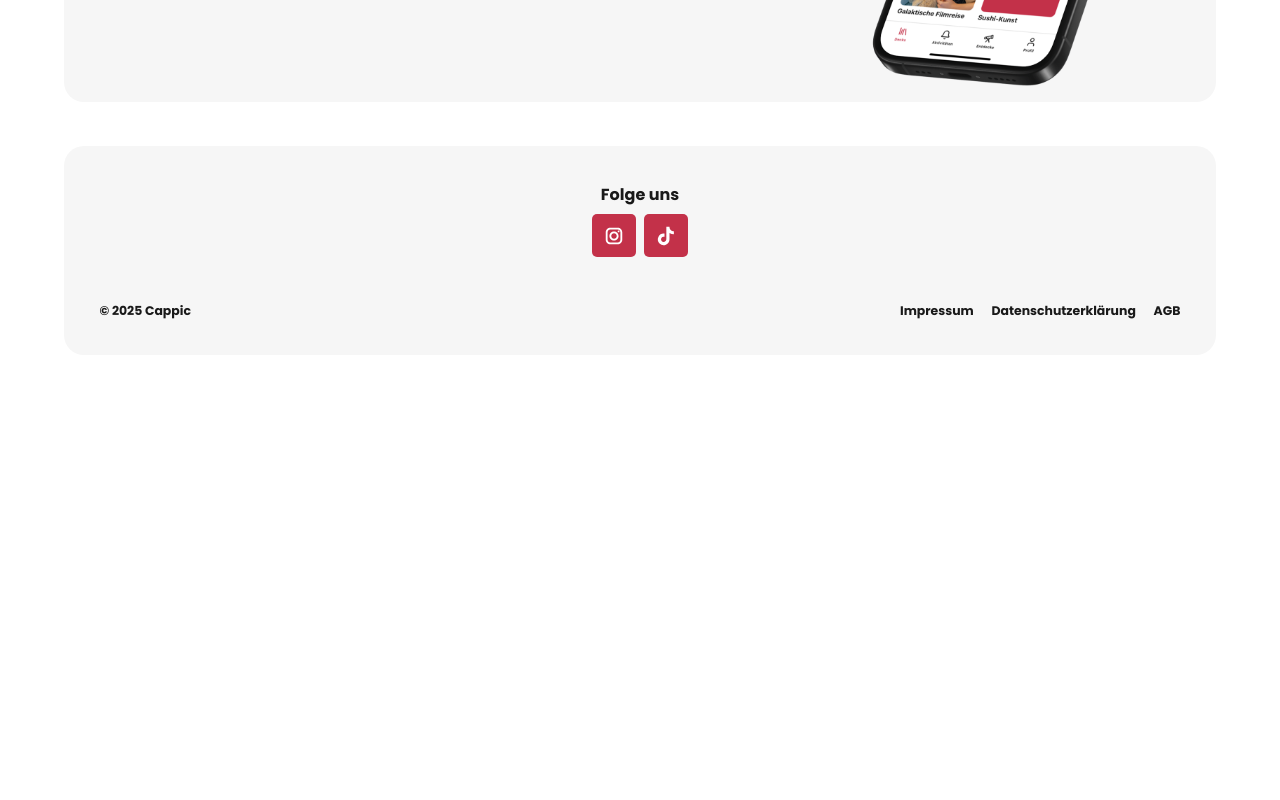
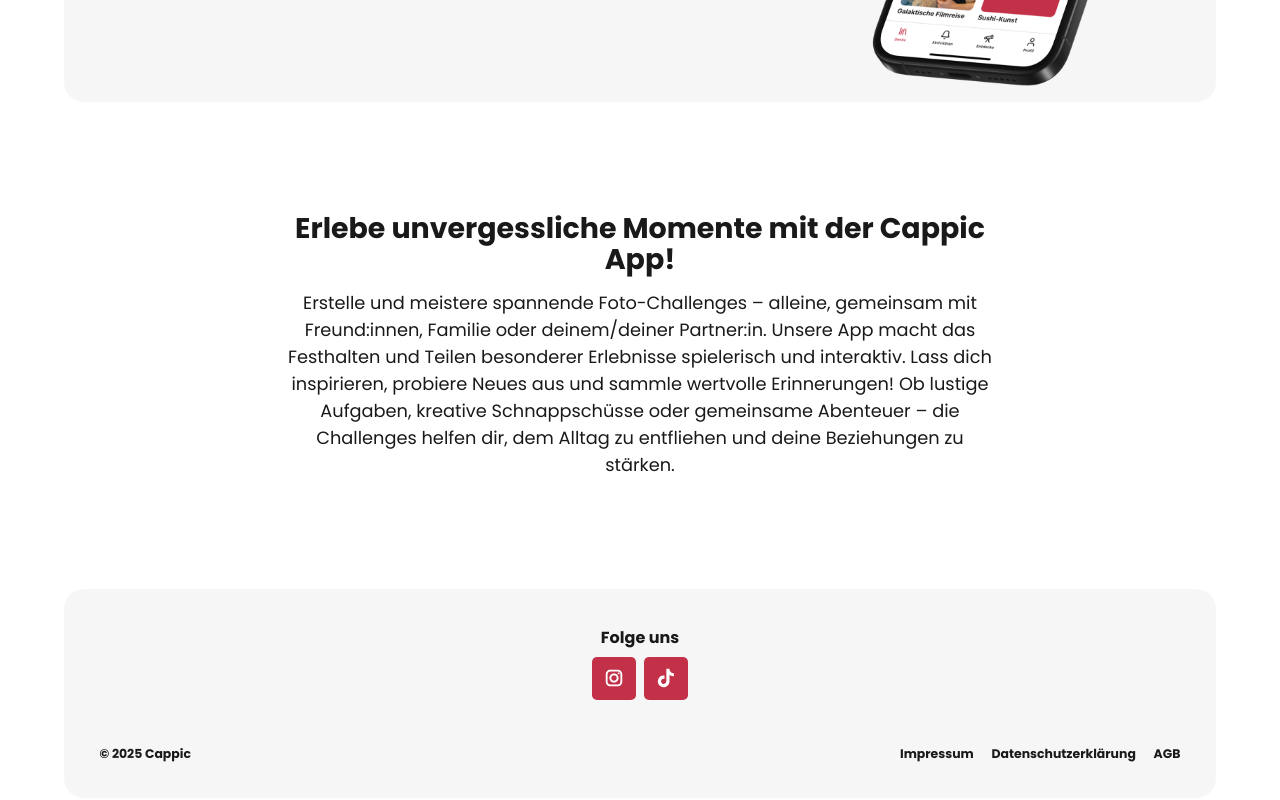
Before and after one commit to MarvinVrdoljak/cappic-website, a Next.js app: page /de in a window 1280 px wide. Shown: the part 604-1404 px from the top of the page. Before the commit the page ends 982 px from the top, so only its background shows below. Built offline with nearby package versions, Linux system fonts and the light colour scheme.

Commit message:
Add BlockFullText component

```diff
--- a/src/app/[locale]/page.tsx
+++ b/src/app/[locale]/page.tsx
@@ -1,14 +1,19 @@
 'use client'
 
+import BlockFullText from '@/components/block/BlockFullText'
 import Hero from '@/components/globals/Hero'
 import { useTranslations } from 'next-intl'
 
 const Page = () => {
   const t = useTranslations('Home')
   return (
-    <div>
+    <>
       <Hero />
-    </div>
+      <BlockFullText>
+        <h2>{t('introduction.title')}</h2>
+        <p className="lead">{t('introduction.description')}</p>
+      </BlockFullText>
+    </>
   )
 }
 
--- /dev/null
+++ b/src/components/block/BlockFullText.tsx
@@ -0,0 +1,11 @@
+'use client'
+
+export default function BlockFullText({ children }: { children: React.ReactNode }) {
+  return (
+    <section className="block-full-text">
+      <div className="grid">
+        <div className="block-full-text__content">{children}</div>
+      </div>
+    </section>
+  )
+}
--- a/src/i18n/messages/de.json
+++ b/src/i18n/messages/de.json
@@ -4,6 +4,10 @@
       "subtitle": "Bald verfügbar",
       "title": "Challenges, die bleiben.",
       "description": "Stell dich mit der cappic App spannenden Challenges und fotografiere deine Erlebnisse – alleine, als Paar oder mit Freund:innen. Wähle deine Lieblingskategorien, halte besondere Momente mit Fotos fest und brich aus deinem Alltag aus!"
+    },
+    "introduction": {
+      "title": "Erlebe unvergessliche Momente mit der Cappic App!",
+      "description": "Erstelle und meistere spannende Foto-Challenges – alleine, gemeinsam mit Freund:innen, Familie oder deinem/deiner Partner:in. Unsere App macht das Festhalten und Teilen besonderer Erlebnisse spielerisch und interaktiv. Lass dich inspirieren, probiere Neues aus und sammle wertvolle Erinnerungen! Ob lustige Aufgaben, kreative Schnappschüsse oder gemeinsame Abenteuer – die Challenges helfen dir, dem Alltag zu entfliehen und deine Beziehungen zu stärken."
     }
   },
   "Footer": {
--- a/src/i18n/messages/en.json
+++ b/src/i18n/messages/en.json
@@ -4,6 +4,10 @@
       "subtitle": "Coming Soon",
       "title": "Challenges that last.",
       "description": "Take on exciting challenges with the cappic app and capture your experiences—alone, as a couple, or with friends. Choose your favorite categories, document special moments with photos, and break free from your daily routine!"
+    },
+    "introduction": {
+      "title": "Experience unforgettable moments with the cappic app!",
+      "description": "Create and complete exciting photo challenges—alone, with friends, family, or your partner. Our app makes capturing and sharing special moments fun and interactive. Get inspired, try something new, and collect valuable memories! Whether it’s fun tasks, creative snapshots, or shared adventures—our challenges help you escape the ordinary and strengthen your relationships."
     }
   },
   "Footer": {
--- /dev/null
+++ b/src/styles/block/_block-full-text.scss
@@ -0,0 +1,13 @@
+.block-full-text {
+  margin-bottom: rem-calc(125);
+
+  @include breakpoint(large, down) {
+    margin-bottom: rem-calc(50);
+  }
+
+  &__content {
+    max-width: rem-calc(800);
+    margin: 0 auto;
+    text-align: center;
+  }
+}
--- a/src/styles/globals.scss
+++ b/src/styles/globals.scss
@@ -7,6 +7,9 @@
 
 // Atoms
 @import './atoms/atoms-button';
+
+// Block
+@import './block/block-full-text';
 
 // Common
 @import './common/common-menu';
--- a/src/styles/globals/_globals-hero.scss
+++ b/src/styles/globals/_globals-hero.scss
@@ -1,8 +1,8 @@
 .hero {
-  margin: rem-calc(50 0);
+  margin: rem-calc(50 0 125);
 
   @include breakpoint(large, down) {
-    margin: rem-calc(35 0);
+    margin: rem-calc(35 0 50);
   }
 
   &__inner {
--- a/src/styles/globals/_globals-typography.scss
+++ b/src/styles/globals/_globals-typography.scss
@@ -90,4 +90,8 @@
 
 .lead {
   font-size: rem-calc(20);
+
+  @include breakpoint(large, down) {
+    font-size: rem-calc(18);
+  }
 }
```
